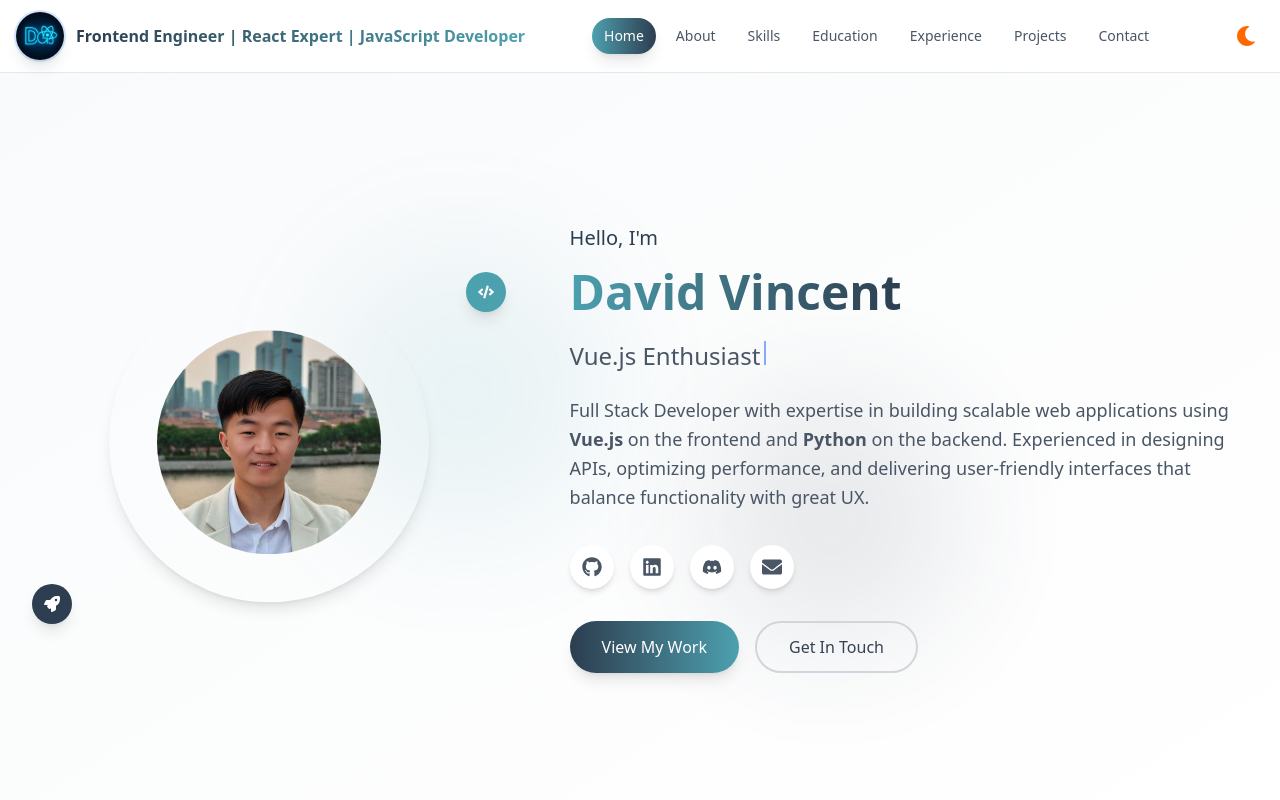
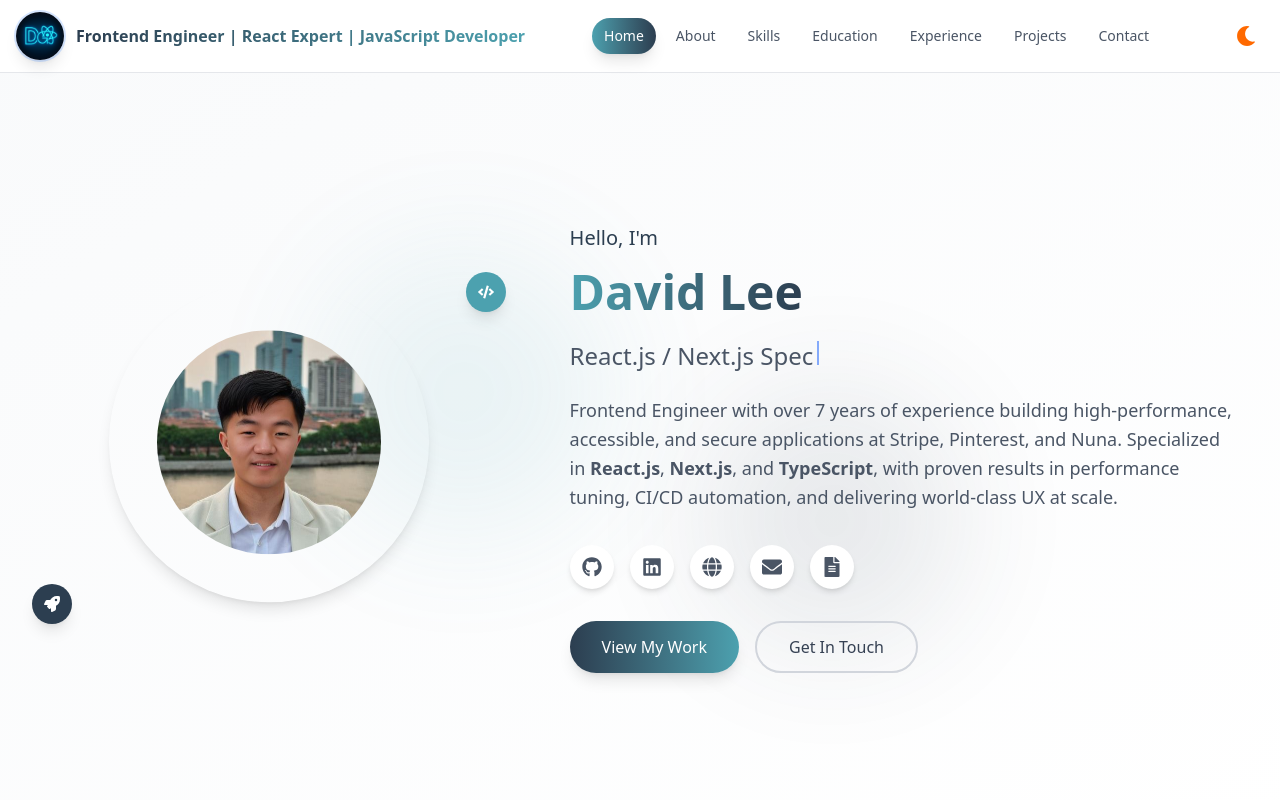
Before and after one commit to ezio421511/portfolio-front-lee, a React (Vite) app: page / in a window 1280 px wide. Shown: the top 800 px of the page. Built offline with nearby package versions, Linux system fonts and the light colour scheme.

Commit message:
Update UpperSection.jsx

```diff
--- a/src/components/UpperSection.jsx
+++ b/src/components/UpperSection.jsx
@@ -7,11 +7,11 @@ import {
   FaEnvelope,
   FaDownload,
   FaFileAlt,
-  FaDiscord,
+  FaGlobe,
 } from "react-icons/fa";
 import { motion } from "framer-motion";
 import profile from "../assets/profile-pic.jpeg";
-import resume from "../assets/David_Resume.pdf";
+import resume from "../assets/DavidLeeResume.pdf";
 import { useDarkMode } from "../DarkModeContext";
 
 const UpperSection = () => {
@@ -20,15 +20,14 @@ const UpperSection = () => {
   const [currentTextIndex, setCurrentTextIndex] = useState(0);
 
   const dynamicTexts = [
-    "Full Stack Developer",
-    "Vue.js Enthusiast",
-    "Python Backend Engineer",
-    "API Designer",
-    "UI/UX Advocate",
-    "Scalable App Architect",
-    "Problem Solver",
-    "Tech Mentor",
-    "Cloud-Ready Engineer",
+    "Frontend Software Engineer",
+    "React.js / Next.js Specialist",
+    "TypeScript Advocate",
+    "Performance Optimizer",
+    "UI/UX Problem Solver",
+    "CI/CD Automation Engineer",
+    "Scalable System Builder",
+    "Cloud-Ready Developer",
   ];
 
   // Simple typewriter effect
@@ -124,7 +123,7 @@ const UpperSection = () => {
               <div className="relative">
                 <motion.img
                   src={profile}
-                  alt="David Vincent"
+                  alt="David Lee"
                   className="p-12 rounded-full w-76 h-72 lg:w-80 lg:h-80 object-cover mx-auto shadow-lg"
                   {...floatAnimation}
                   whileHover={{
@@ -169,7 +168,7 @@ const UpperSection = () => {
                 className="text-4xl lg:text-5xl font-bold mb-6"
               >
                 <span className="bg-gradient-to-r from-[#4ca1af] to-[#2c3e50] bg-clip-text text-transparent">
-                  David Vincent
+                  David Lee
                 </span>
               </motion.h1>
 
@@ -191,11 +190,12 @@ const UpperSection = () => {
                   darkMode ? "text-gray-300" : "text-gray-600"
                 }`}
               >
-                Full Stack Developer with expertise in building scalable web
-                applications using <strong>Vue.js</strong> on the frontend and
-                <strong> Python</strong> on the backend. Experienced in designing
-                APIs, optimizing performance, and delivering user-friendly
-                interfaces that balance functionality with great UX.
+                Frontend Engineer with over 7 years of experience building
+                high-performance, accessible, and secure applications at Stripe,
+                Pinterest, and Nuna. Specialized in{" "}
+                <strong>React.js</strong>, <strong>Next.js</strong>, and{" "}
+                <strong>TypeScript</strong>, with proven results in performance
+                tuning, CI/CD automation, and delivering world-class UX at scale.
               </motion.p>
 
               {/* Social Links & Resume */}
@@ -215,19 +215,26 @@ const UpperSection = () => {
                     label: "LinkedIn",
                   },
                   {
-                    icon: FaDiscord,
-                    href: "https://discord.com",
-                    label: "Discord",
+                    icon: FaGlobe,
+                    href: "https://dkcleedev.vercel.app",
+                    label: "Portfolio",
                   },
                   {
                     icon: FaEnvelope,
                     href: "mailto:david.g.lee2018@gmail.com",
                     label: "Email",
                   },
+                  {
+                    icon: FaFileAlt,
+                    href: resume,
+                    label: "Resume",
+                  },
                 ].map(({ icon: Icon, href, label }) => (
                   <a
                     key={label}
                     href={href}
+                    target="_blank"
+                    rel="noopener noreferrer"
                     className={`p-3 rounded-full transition-all duration-200 hover:scale-105 ${
                       darkMode
                         ? "bg-gray-800 text-gray-300 hover:bg-blue-600 hover:text-white"
```
